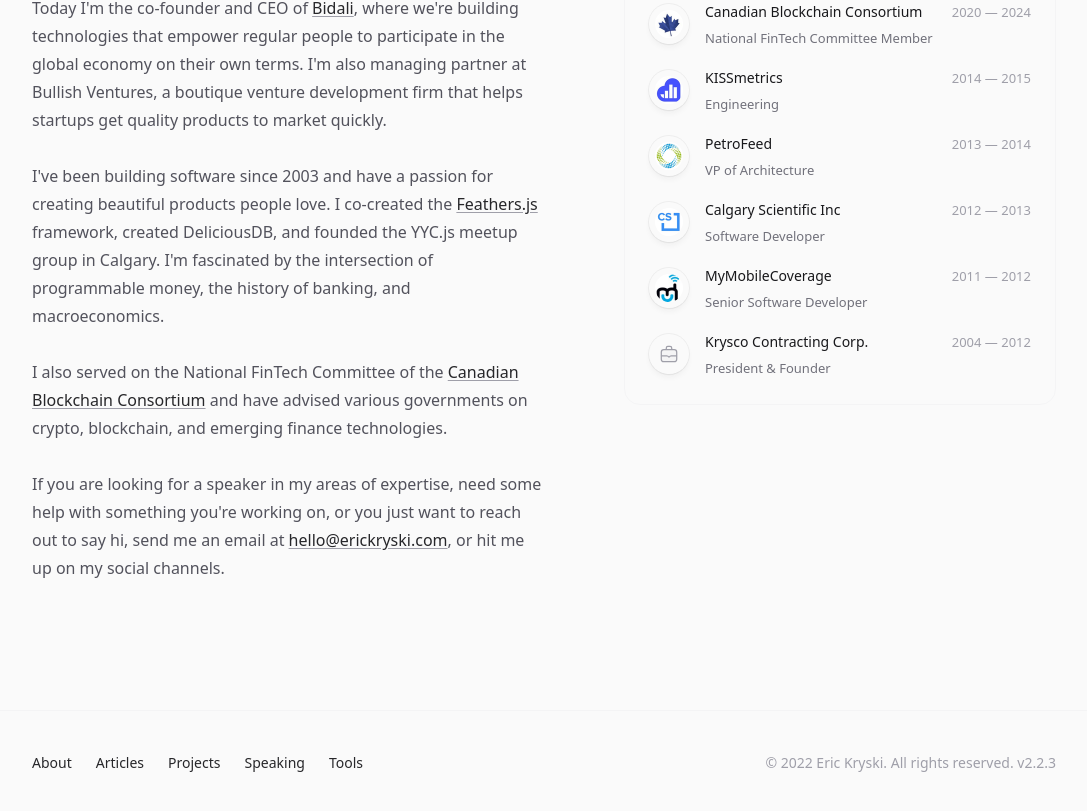
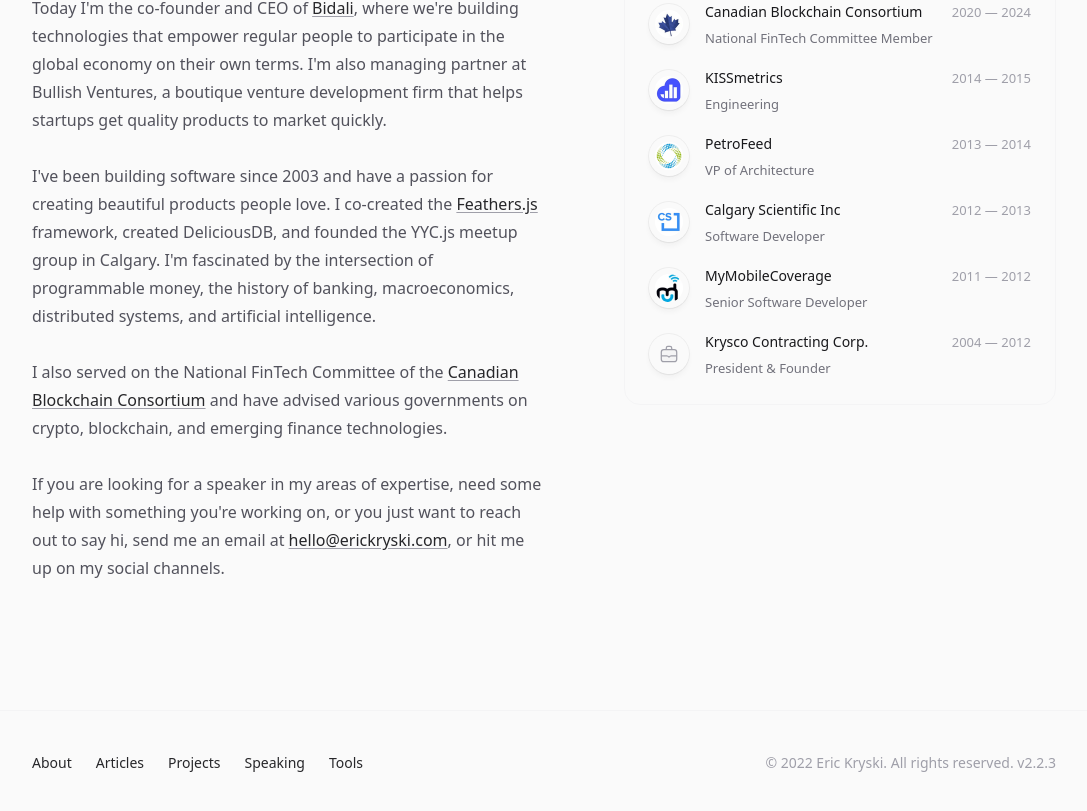
Before and after one commit to ekryski/website, a Next.js app: page /about in a window 1280 px wide. Shown: the part 1206-2017 px from the top of the page, without its empty margins (96-1183 px from the left). Built offline with nearby package versions, Linux system fonts and the light colour scheme; no server answers.

Commit message:
minor update to about page

```diff
--- a/src/app/about/page.tsx
+++ b/src/app/about/page.tsx
@@ -89,7 +89,7 @@
               Today I'm the co-founder and CEO of <Link href="https://bidali.com" className="text-zinc-800 dark:text-zinc-100 underline decoration-zinc-400 underline-offset-2 hover:decoration-zinc-600 dark:decoration-zinc-500 dark:hover:decoration-zinc-300">Bidali</Link>, where we're building technologies that empower regular people to participate in the global economy on their own terms. I'm also managing partner at Bullish Ventures, a boutique venture development firm that helps startups get quality products to market quickly.
             </p>
             <p>
-              I've been building software since 2003 and have a passion for creating beautiful products people love. I co-created the <Link href="https://feathersjs.com" className="text-zinc-800 dark:text-zinc-100 underline decoration-zinc-400 underline-offset-2 hover:decoration-zinc-600 dark:decoration-zinc-500 dark:hover:decoration-zinc-300">Feathers.js</Link> framework, created DeliciousDB, and founded the YYC.js meetup group in Calgary. I'm fascinated by the intersection of programmable money, the history of banking, and macroeconomics.
+              I've been building software since 2003 and have a passion for creating beautiful products people love. I co-created the <Link href="https://feathersjs.com" className="text-zinc-800 dark:text-zinc-100 underline decoration-zinc-400 underline-offset-2 hover:decoration-zinc-600 dark:decoration-zinc-500 dark:hover:decoration-zinc-300">Feathers.js</Link> framework, created DeliciousDB, and founded the YYC.js meetup group in Calgary. I'm fascinated by the intersection of programmable money, the history of banking, macroeconomics, distributed systems, and artificial intelligence.
             </p>
             <p>
               I also served on the National FinTech Committee of the{' '}
```
